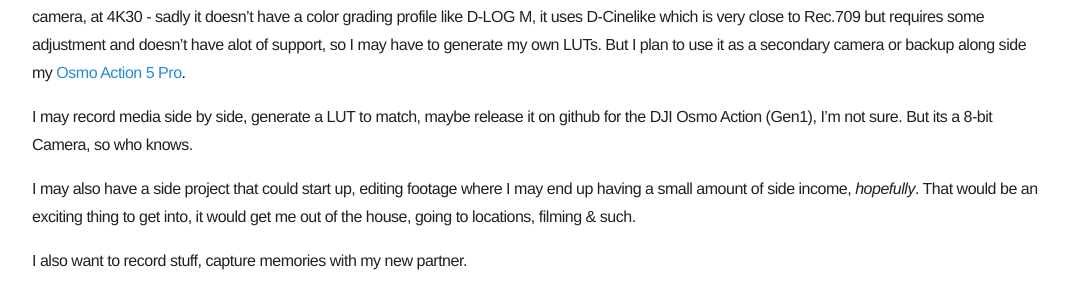
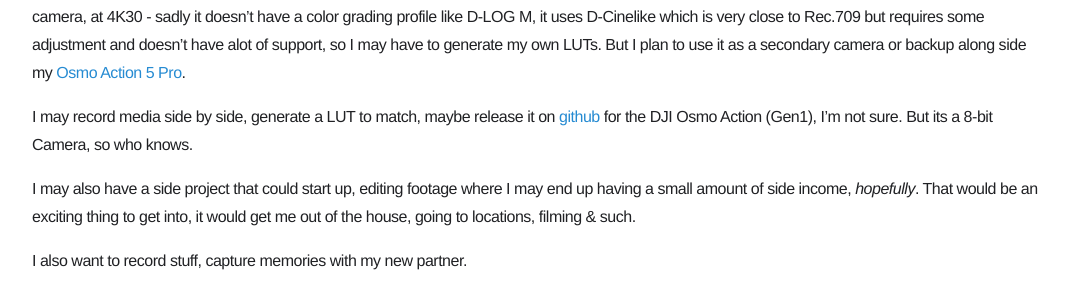
Before and after one commit to t94xr/cameronwalker, a Jekyll site: the page built from _posts/2026-10-15-new-gear-software-skills.md, in a window 1280 px wide. Shown: the part 956-1256 px from the top of the page, without its empty margins (104-1175 px from the left). Built offline with Jekyll 4.4.1, drawn with Linux system fonts in a browser that asks for light colours; nearby versions of some CDN libraries; some web fonts are replaced; some of the changed lines change nothing that is shown.

Commit message:
Update with new content and files

```diff
--- a/_posts/2026-10-15-new-gear-software-skills.md
+++ b/_posts/2026-10-15-new-gear-software-skills.md
@@ -31,11 +31,14 @@ My goal is to get out of the house, be active 😅, travel a bit, film, edit, gr
 
 I already [uploaded a video][pexels-cw-lake] I filmed, while I was at the [Taupo Harbourmaster][taupo-harbour] for a few hours one morning, I filmed that on my DJI Osmo Action (Gen 1) camera, at 4K30 - sadly it doesn't have a color grading profile like D-LOG M, it uses D-Cinelike which is very close to Rec.709 but requires some adjustment and doesn't have alot of support, so I may have to generate my own LUTs. But I plan to use it as a secondary camera or backup along side my [Osmo Action 5 Pro][pbtech-action5pro].
 
-I may record media side by side, generate a LUT to match, maybe release it on github for the DJI Osmo Action (Gen1), I'm not sure. But its a 8-bit Camera, so who knows.
+I may record media side by side, generate a LUT to match, maybe release it on [github][github-t94xr] for the DJI Osmo Action (Gen1), I'm not sure. But its a 8-bit Camera, so who knows.
 
 I may also have a side project that could start up, editing footage where I may end up having a small amount of side income, *hopefully*. That would be an exciting thing to get into, it would get me out of the house, going to locations, filming & such.
 
 I also want to record stuff, capture memories with my new partner.
+
+
+[github-t94xr]: https://github.com/t94xr
 
 [dvr-studio]: https://www.blackmagicdesign.com/products/davinciresolve/studio "Davinci Resolve Studio"
 [pbtech-action5pro]: https://www.pbtech.co.nz/product/CAMDJI21106154/DJI-Osmo-Action-5-Pro-Adventure-Combo "DJI Osmo Action 5 Pro Adventure Combo"
```
Also changed, not shown: 3 other files.
